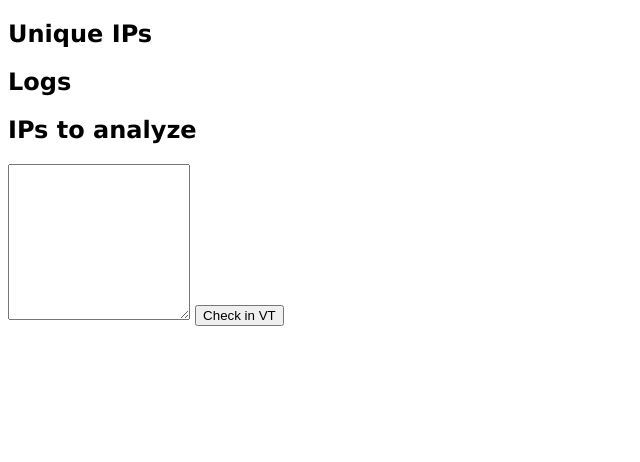
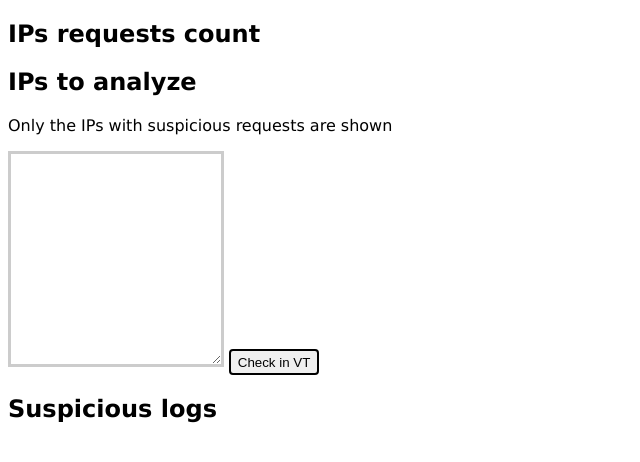
Before and after one commit to CarlosAMolina/logs-analyzer, a Flask app: template src_python/templates/logs.html in a window 1280 px wide. Shown: the top 462 px of the page, without its empty margins (0-640 px from the left). Run offline with Flask 2, Linux system fonts and the light colour scheme; the template is opened without the code that fills it, so the values that code supplies are empty.

Commit message:
Add front IPs requests count

```diff
--- a/src_python/app.py
+++ b/src_python/app.py
@@ -12,16 +12,17 @@ app = flask.Flask(__name__, template_folder="templates")
 def show_logs():
     get_file_as_df = parser.PandasParser("../logs-parser-results/access.log")
     logs = get_file_as_df()
+    ips_count_html = analyzer.LogsAnalyzer(logs).get_remote_addr_count().to_html()
     get_logs_summarized = analyzer.LogsSummarize()
     logs_summarized = get_logs_summarized(logs)
-    logs_html = logs_summarized.to_html(classes="logs")
-    ips_html = (
-        logs_summarized[[]]
-        .reset_index()
-        .drop_duplicates()
-        .to_html(header=False, index=False)
+    logs_html = logs_summarized.to_html()
+    ips_suspicious = logs_summarized.index.drop_duplicates().tolist()
+    return flask.render_template(
+        "logs.html",
+        ips_count=ips_count_html,
+        ips_suspicious=ips_suspicious,
+        logs=logs_html,
     )
-    return flask.render_template("logs.html", tables=[logs_html, ips_html])
 
 
 @app.route("/logs", methods=["POST"])
--- a/src_python/static/style.css
+++ b/src_python/static/style.css
@@ -1,19 +1,36 @@
-body            { font-family: "Lucida Sans Unicode", "Lucida Grande", sans-serif;}
+body {
+  font-family: "Lucida Sans Unicode", "Lucida Grande", sans-serif;
+}
 
-table.logs, .logs th, .logs td {
+textarea.ips-vt {
+  type: text;
+  height: 15em;
+  width: 15em;
+  border: 3px solid #cccccc;
+  padding: 5px;
+  font-family: inherit;
+}
+
+input#input-vt {
+  padding: 0.25em 0.5em;
+  border: 2px solid;
+  border-radius: 4px;
+}
+
+
+table, th, td {
   border-collapse: collapse;
   text-align:left;
   padding: 10px;
   margin-bottom: 40px;
-  font-size: 0.9em;
 }
 
-.logs th {
+th {
     background-color: #add8e6;
     color: black;
 }
 
-.logs tr:nth-child(odd)	{ background-color:#eee; }
-.logs tr:nth-child(even)	{ background-color:#fff; }
+tr:nth-child(odd)	{ background-color:#eee; }
+tr:nth-child(even)	{ background-color:#fff; }
 
-.logs tr:hover            { background-color: #ffff99;}
+tr:hover { background-color: #ffff99;}
--- a/src_python/templates/logs.html
+++ b/src_python/templates/logs.html
@@ -1,21 +1,24 @@
 <!doctype html>
-<h2>Unique IPs</h2>
+<link rel=stylesheet type=text/css href="{{ url_for('static', filename='style.css') }}">
+<title>Logs</title>
+
+<body>
+
+<h2>IPs requests count</h2>
 <div>
-  {{ tables[1]|safe }}
+  {{ ips_count|safe }}
 </div>
-<h2>Logs</h2>
-<title>Logs</title>
-<link rel=stylesheet type=text/css href="{{ url_for('static', filename='style.css') }}">
+
+<h2>IPs to analyze</h2>
+<p>Only the IPs with suspicious requests are shown</p>
+<form method="POST">
+<textarea class="ips-vt" name="ips">{% for ip in ips_suspicious %}
+{{ ip }}{% endfor %}</textarea>
+<input type="submit" id="input-vt" value="Check in VT">
+</form>
+
+<h2>Suspicious logs</h2>
 <div>
-  {{ tables[0]|safe }}
+  {{ logs|safe }}
 </div>
-<h2>IPs to analyze</h2>
-<form method="POST">
-    <textarea
-  type="text"
-  name="ips"
-  rows="10"
-  cols="20"
-    ></textarea>
-    <input type="submit" value="Check in VT">
-</form>
+</body>
```
